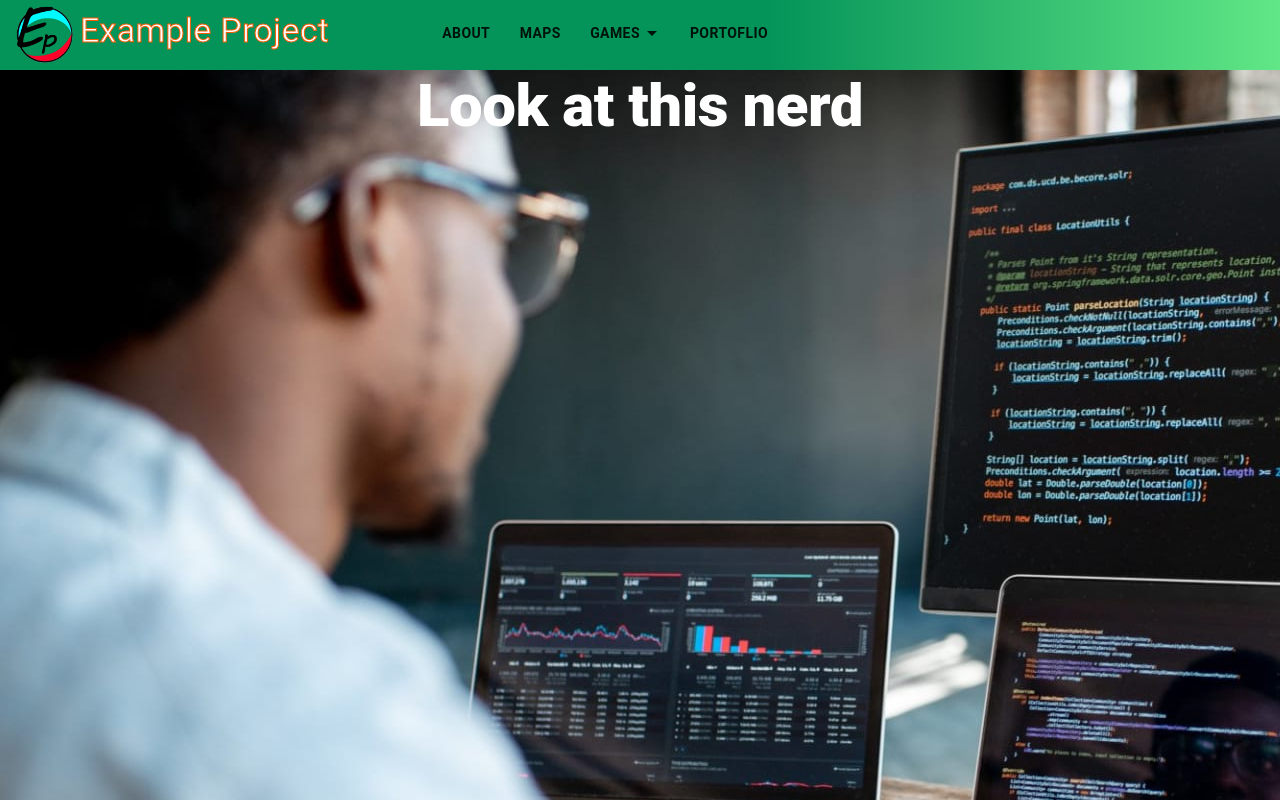
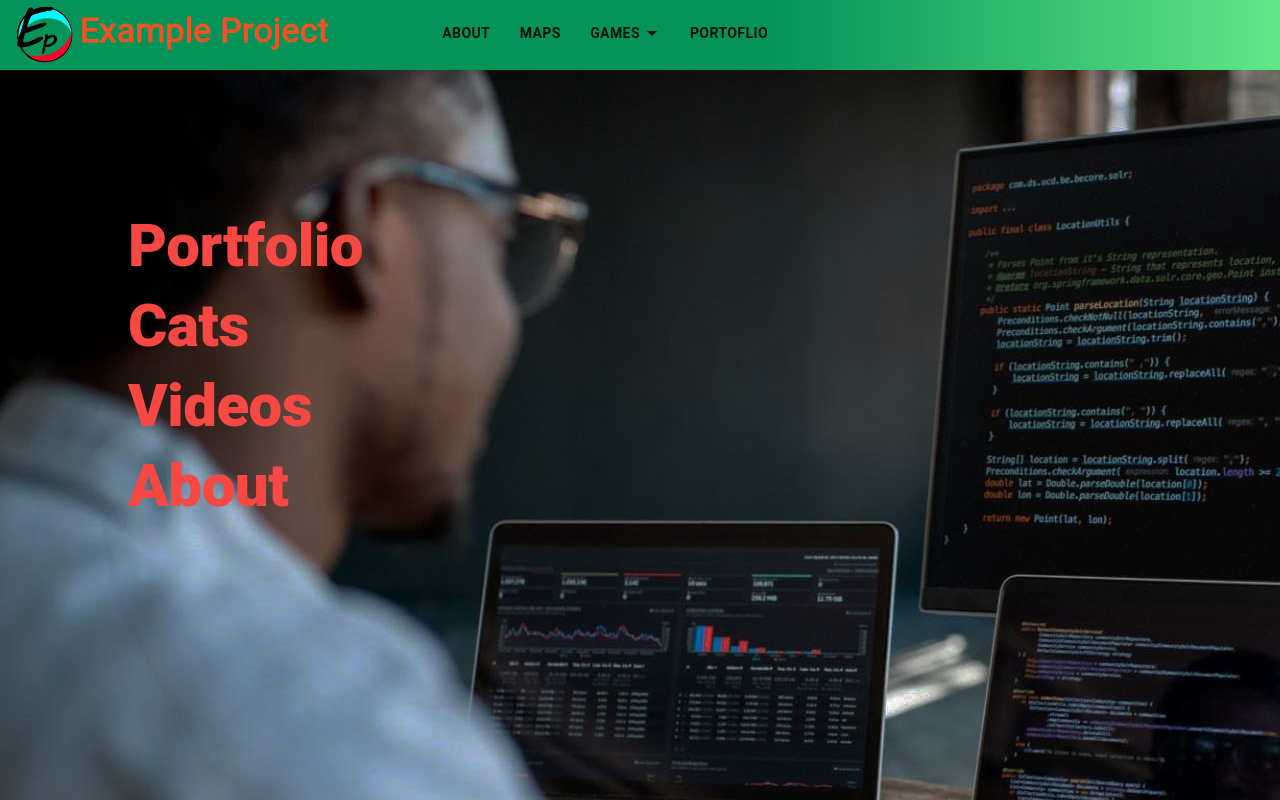
Before and after one commit to danik33/example-project, a React (Create React App) app: page / in a window 1280 px wide. Built offline with nearby package versions, Linux system fonts and the light colour scheme.

Commit message:
Added left text

```diff
--- a/src/App.css
+++ b/src/App.css
@@ -1,12 +1,11 @@
 .App {
-  text-align: center;
+
 }
 
+.left {
+    margin-left: 100px;
+}
 
-#title {
-    text-align: center;
-    font-weight: 800;
-}
 
 div {
 
--- a/src/App.js
+++ b/src/App.js
@@ -1,9 +1,10 @@
 
-import './App.css';
+import style from './App.css';
 import React, { useState } from 'react';
 
 
 import TopBar from "./components/TopBar";
+import LeftText from "./components/LeftText";
 
 import { makeStyles } from '@material-ui/core/styles';
 import { Button, TextField, Typography } from '@material-ui/core';
@@ -35,14 +36,12 @@ function App() {
 
 
     return (
-        <div className={classes.App}  >
+        <div className={classes.App} >
           <TopBar />
             <div className={classes.page}>
 
                 <div className={classes.content}>
-                    <Typography id="title" variant="h2">
-                        Look at this nerd
-                    </Typography>
+                    <LeftText />
 
                 </div>
             </div>
--- /dev/null
+++ b/src/components/LeftText.css
@@ -0,0 +1,19 @@
+.holder {
+    margin-left: 10vw;
+    margin-top: 17vh;
+    width: fit-content;
+}
+    .holder > h2 {
+        font-weight: 800;
+        line-height: max(10vh, 50px);
+        width: fit-content;
+        transition: 0.2s;
+        color: #f74843;
+    }
+
+
+
+h2:hover {
+    color: gray;
+    cursor: pointer;
+}
--- /dev/null
+++ b/src/components/LeftText.js
@@ -0,0 +1,31 @@
+import React from 'react';
+
+import './LeftText.css';
+import { makeStyles } from '@material-ui/core/styles';
+import { Typography, Button } from '@material-ui/core';
+
+
+
+function LeftText() {
+
+    return (
+        <div class="holder">
+            <Typography variant="h2">
+                Portfolio
+            </Typography>
+            <Typography  variant="h2">
+                Cats
+            </Typography>
+            <Typography  variant="h2">
+                Videos
+            </Typography>
+            <Typography variant="h2">
+                About
+            </Typography>
+
+
+        </div>
+        );
+}
+
+export default LeftText;
--- a/src/components/TopBar.css
+++ b/src/components/TopBar.css
@@ -0,0 +1,4 @@
+#about
+{
+    margin-left:
+}
--- a/src/components/TopBar.js
+++ b/src/components/TopBar.js
@@ -4,6 +4,7 @@ import { Typography, Button } from '@material-ui/core';
 import Logo from '../res/logo.png';
 import { MenuItem, Menu } from '@mui/material';
 import ArrowDropDownIcon from '@mui/icons-material/ArrowDropDown';
+
 
 
 
@@ -18,9 +19,11 @@ const useStyles = makeStyles((theme) => ({
         height: '70px'
     },
     title: {
-        color: 'white',
+        color: '#f74843',
         WebkitTextStroke: '1px #f75c03',
-        marginRight: 100
+        marginRight: 100,
+        whiteSpace: 'nowrap'
+
     },
     logo: {
         marginLeft: 10,
```
Also changed, not shown: public/img.jpg.
